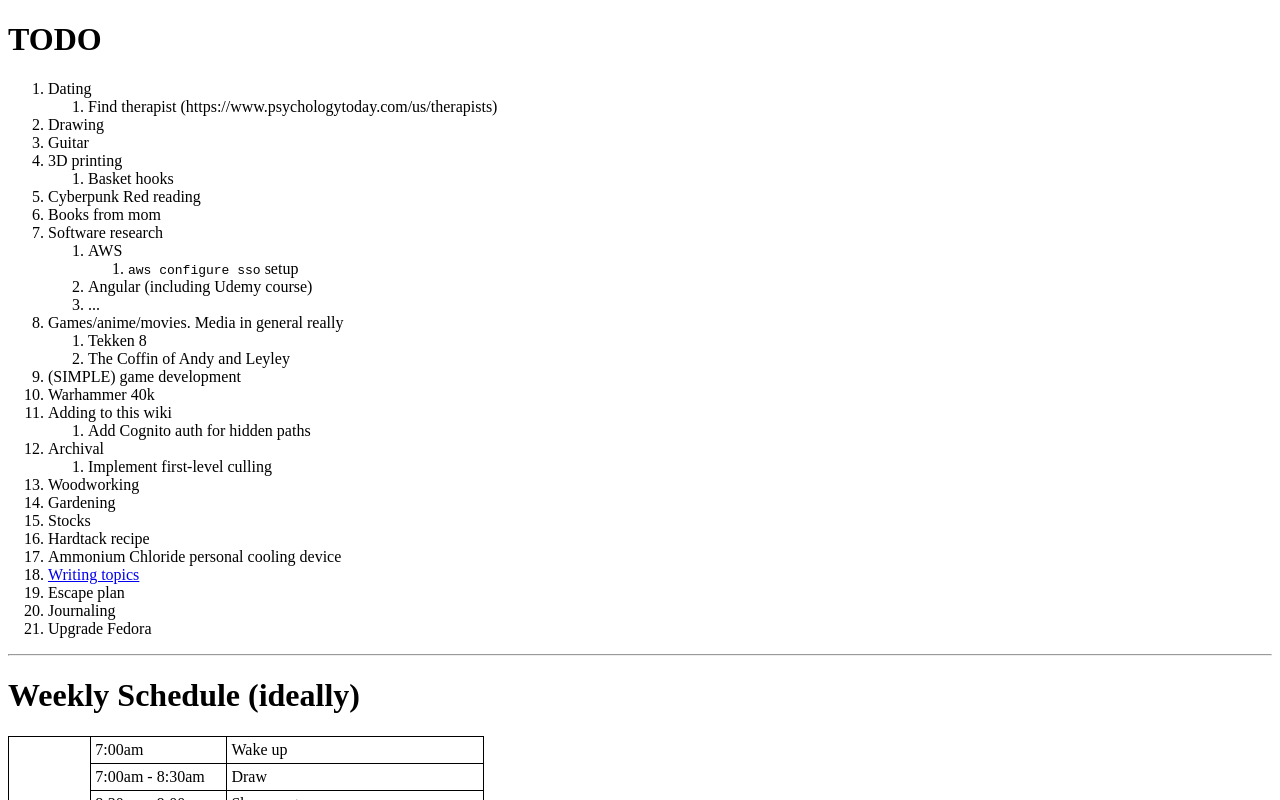
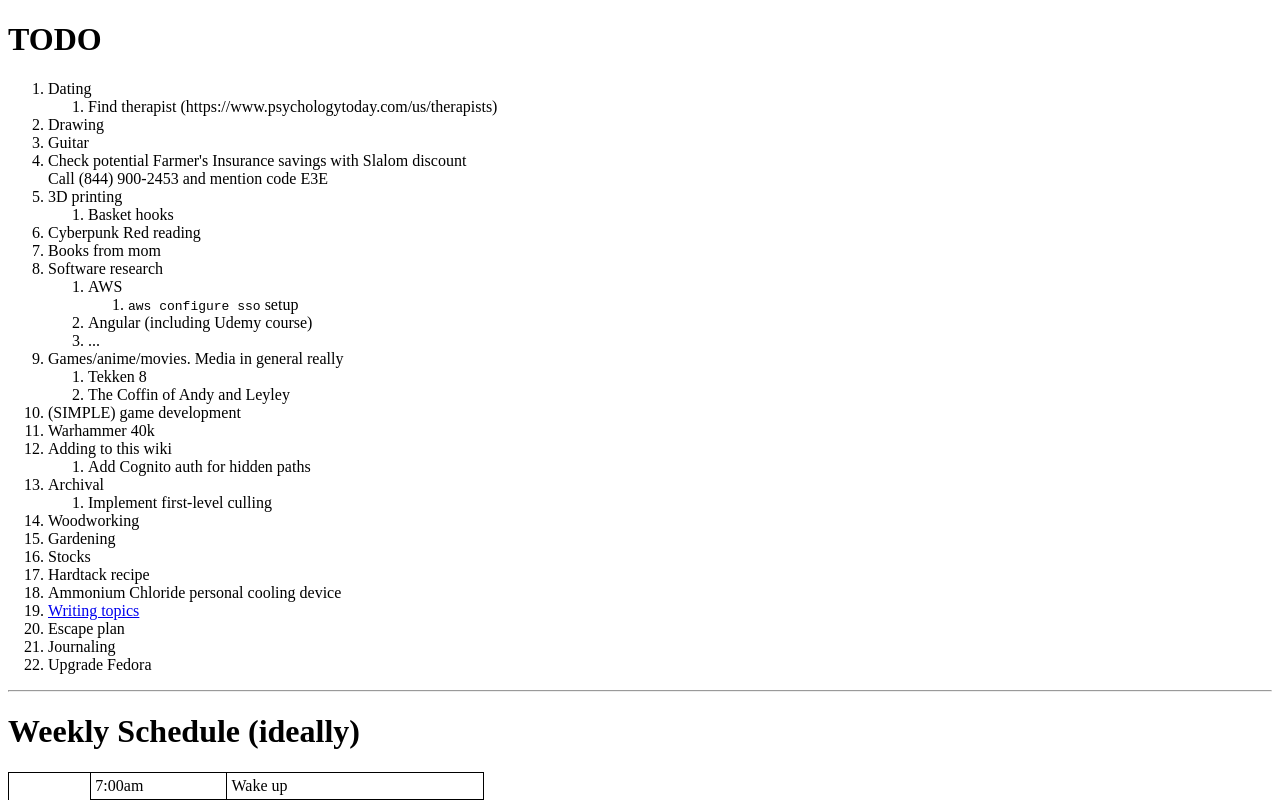
Before and after one commit to RadicalGarlic/safehouse.kim, an Angular app: page /wiki in a window 1280 px wide. Shown: the top 800 px of the page. Built offline with nearby package versions, Linux system fonts and the light colour scheme.

Commit message:
Add Farmer's Insurance todo

```diff
--- a/src/app/wiki/wiki.component.html
+++ b/src/app/wiki/wiki.component.html
@@ -9,6 +9,10 @@
     </li>
     <li>Drawing</li>
     <li>Guitar</li>
+    <li>
+      <p>Check potential Farmer's Insurance savings with Slalom discount</p>
+      <p>Call (844) 900-2453 and mention code E3E</p>
+    </li>
     <li>
       <p>3D printing</p>
       <ol>
```
